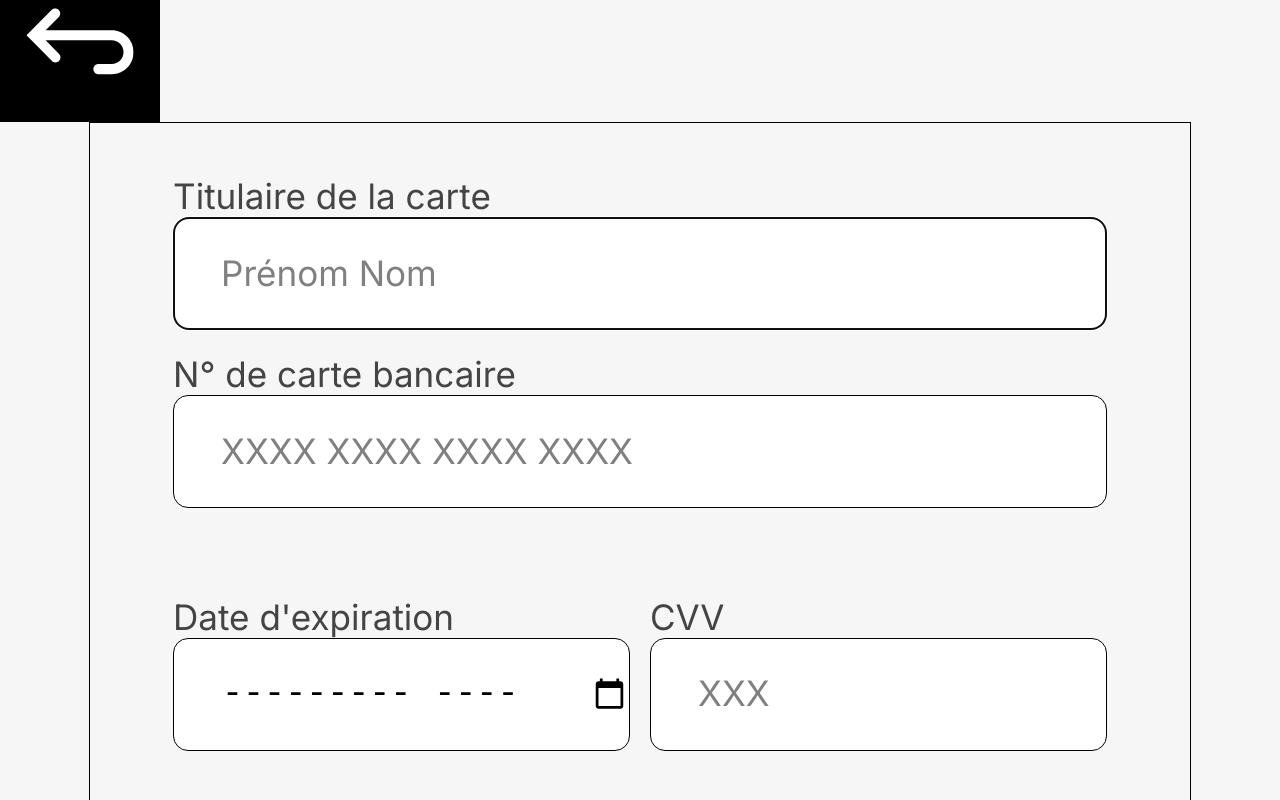
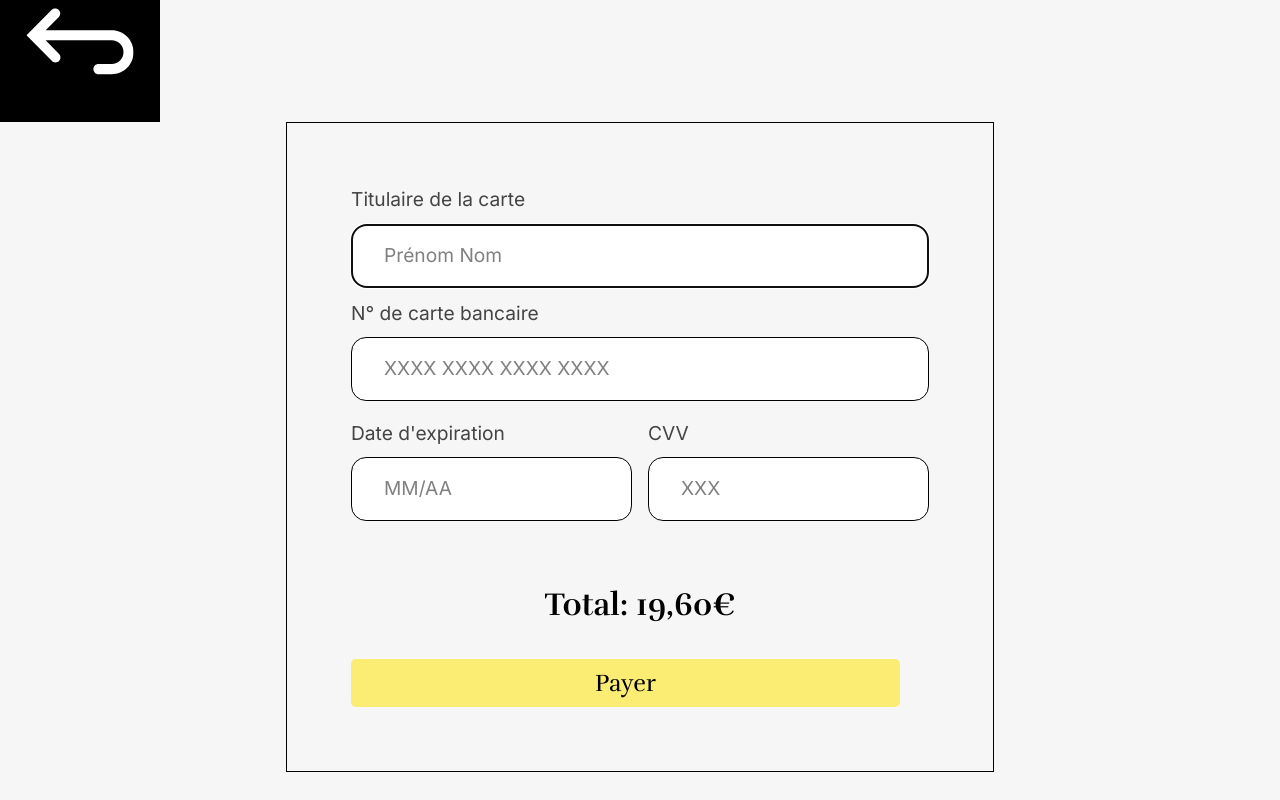
Before and after one commit to Morgane-Compa/house-of-tea, a React (Create React App) app: page /payment in a window 1280 px wide. Shown: the part 1240-2040 px from the top of the page. Built offline with nearby package versions, Linux system fonts and the light colour scheme.

Commit message:
feature: payment form

```diff
--- a/package.json
+++ b/package.json
@@ -13,6 +13,7 @@
     "@types/uuid": "^9.0.2",
     "react": "^18.2.0",
     "react-dom": "^18.2.0",
+    "react-hook-form": "^7.45.4",
     "react-router-dom": "^6.14.2",
     "react-scripts": "5.0.1",
     "typescript": "^4.9.5",
--- a/src/components/CallToActionButton/CallToActionButton.module.scss
+++ b/src/components/CallToActionButton/CallToActionButton.module.scss
@@ -1,14 +1,13 @@
 .submit {
     width: 95%;
-    // width: 69.625rem;
-    height: 7.0625rem;
+    height: 3rem;
     text-align: center;
     cursor: pointer;
     border: none;
     background-color: var(--yellow);
     border-radius: 5px;
     font-family: var(--font-text);
-    font-size: 3.125rem;
+    font-size: 1.5rem;
     color: var(--black);
 }
 
--- a/src/components/CallToActionButton/CallToActionButton.tsx
+++ b/src/components/CallToActionButton/CallToActionButton.tsx
@@ -2,13 +2,14 @@ import style from './CallToActionButton.module.scss';
 
 interface CallToActionButtonProps {
     title: string;
+    buttonType: "submit" | "button" | "reset" | undefined;
     callback: () => void; // pas besoin puisque submit
 }
 
 const CallToActionButton = (props: CallToActionButtonProps) => {
 
-    const {title, callback} = props;
-    return <button type="submit" onClick={() => {callback()}} className={style.submit}>{title}</button>
+    const {title, callback, buttonType} = props;
+    return <button type={buttonType} onClick={() => {callback()}} className={style.submit}>{title}</button>
 }
 
 export default CallToActionButton;
--- a/src/components/Header/Header.tsx
+++ b/src/components/Header/Header.tsx
@@ -1,3 +1,4 @@
+import { Link } from "react-router-dom";
 import style from "./Header.module.scss";
 
 const Header = () => {
@@ -13,9 +14,9 @@ const Header = () => {
             alt="Cart"
             className={style.cart}
           />
-        <a href="/" className={style.redo}>
+        <Link to="/cart" className={style.redo}>
           Recommencer la commande
-        </a>
+        </Link>
       </div>
     </header>
   );
--- a/src/components/PaymentForm/PaymentForm.module.scss
+++ b/src/components/PaymentForm/PaymentForm.module.scss
@@ -1,14 +1,14 @@
 .form {
   display: flex;
   flex-direction: column;
-    max-width: 75rem;
+//   width: 40rem;
   border: 1px solid var(--black);
+  padding: 4rem;
+  gap: 1.2rem;
 
-    .container {
-        padding: 3.25rem 5.19rem 4.06rem 5.19rem;
-        display: flex;
-        flex-direction: column;
-        width: 100%;
+  .form-error {
+    color: red;
+  }
 
   .flexRow {
     display: flex;
@@ -16,58 +16,52 @@
     flex-wrap: wrap;
     justify-content: space-between;
     margin-bottom: 2.75rem;
-            gap: 1.25rem;
-            min-width: 18.81rem;
-            margin-top: 4.06rem;
+    gap: 1rem;
   }
 
   .flexColumn {
     display: flex;
     flex-direction: column;
+    gap: .8rem;
   }
 
   .label {
     font-family: var(--font-inter);
     color: var(--label-grey);
-            font-size: 2.19rem;
+    font-size: 1.2rem;
     font-weight: 400;
   }
 
   input {
     border-radius: 0.94rem;
-            padding-left: 2.94rem;
-            font-size: 2.19rem;
+    padding-left: 2rem;
+    font-size: 1.2rem;
     border: 1px solid var(--black);
   }
 
   input::placeholder {
     font-family: var(--font-inter);
-            font-size: 2.19rem;
+    font-size: 1.2rem;
     color: var(--placeholder-grey);
   }
 
   input[type="text"] {
-            width: 100%;
-            height: 7.06rem;
-            margin-bottom: 1.44rem;
+    height: 4rem;
   }
 
-        input[type="month"] {
-            width: 28.56rem;
-            height: 7.06rem;
+  input[id="expirationDate"] {
+    height: 4rem;
   }
 
-        input[type="password"] {
-            width: 28.56rem;
-            height: 7.06rem;
+  input[id="cvv"] {
+    height: 4rem;
   }
 
   .total {
     text-align: center;
     font-family: var(--font-text);
-            font-size: 4.38rem;
+    font-size: 2rem;
     font-weight: bold;
-            margin-bottom: 4.06rem;
+    margin-bottom: 1rem;
   }
 }
-}
--- a/src/components/PaymentForm/PaymentForm.tsx
+++ b/src/components/PaymentForm/PaymentForm.tsx
@@ -1,58 +1,125 @@
 import CallToActionButton from "components/CallToActionButton/CallToActionButton";
 import style from "./PaymentForm.module.scss";
+import { useForm } from "react-hook-form";
+import { useNavigate } from "react-router-dom";
 
+interface FormValue {
+  ownerName: string;
+  cardNumber: string;
+  expirationDate: string;
+  cvv: string;
+}
 const PaymentForm = () => {
+  const {
+    register,
+    handleSubmit,
+    watch,
+    formState: { errors },
+  } = useForm<FormValue>();
 
-  const submit = () => {
-    // Méthode de soumission du formulaire
-    console.log("submit");
+  const submitForm = (data: any) => {
+    console.log(data);
+    navigate("/recap");
   };
+  const navigate = useNavigate();
 
   return (
-    <form className={style.form}>
-      <div className={style.container}>
+    <form className={style.form} onSubmit={handleSubmit(submitForm)}>
+      <div className={style.flexColumn}>
         <label className={style.label}>Titulaire de la carte</label>
         <input
           type="text"
           id="ownerName"
-          name="ownerName"
           placeholder="Prénom Nom"
-          required
           autoFocus
+          {...register("ownerName", { required: "Ce champ est requis" })}
         />
+        {errors.ownerName && (
+          <span className={style["form-error"]}>
+            {errors.ownerName.message}
+          </span>
+        )}
         <label className={style.label}>N° de carte bancaire</label>
         <input
           type="text"
-          id="cardNumbers"
-          name="cardsNumber"
+          id="cardNumber"
           placeholder="XXXX XXXX XXXX XXXX"
-          required
+          {...register("cardNumber", {
+            required: "Ce champ est requis",
+            pattern: {
+              value: /[0-9](16)/,
+              message: "Ce champ n'accepte que des valeurs numériques",
+            },
+            maxLength: {
+              value: 16,
+              message: "Ce champ doit contenir 16 caractères numériques",
+            },
+            minLength: {
+              value: 16,
+              message: "Ce champ doit contenir 16 caractères numériques",
+            },
+          })}
         />
+        {errors.cardNumber && (
+          <span className={style["form-error"]}>
+            {errors.cardNumber.message}
+          </span>
+        )}
+      </div>
       <div className={style.flexRow}>
         <div className={style.flexColumn}>
           <label className={style.label}>Date d'expiration</label>
           <input
-              type="month"
-              id="validityDate"
-              name="validityDate"
+            type="text"
+            id="expirationDate"
             placeholder="MM/AA"
-              required
+            {...register("expirationDate", {
+              required: "Ce champ est requis",
+              pattern: {
+                value: /^(0[1-9]|1[0-2])\/?2[3-9]$/,
+                message: "La date doit être au format MM/AA",
+              },
+            })}
           />
+          {errors.expirationDate && (
+            <span className={style["form-error"]}>
+              {errors.expirationDate.message}
+            </span>
+          )}
         </div>
         <div className={style.flexColumn}>
           <label className={style.label}>CVV</label>
           <input
-              type="password"
-              id="digits"
-              name="digits"
+            type="text"
+            id="cvv"
             placeholder="XXX"
-              required
+            {...register("cvv", {
+              required: "Ce champ est requis",
+              pattern: {
+                value: /[0-9]+/,
+                message: "Ce champ doit contenir 3 caractères numériques",
+              },
+              maxLength: {
+                value: 3,
+                message: "Ce champ doit contenir 3 caractères numériques",
+              },
+              minLength: {
+                value: 3,
+                message: "Ce champ doit contenir 3 caractères numériques",
+              },
+            })}
           />
+          {errors.cvv && (
+            <span className={style["form-error"]}>{errors.cvv.message}</span>
+          )}
         </div>
       </div>
       <span className={style.total}>Total: 19,60€</span>
-        {/* <CallToActionButton title="Payer" /> */}
-      </div>
+      <CallToActionButton
+        buttonType="submit"
+        title="Payer"
+        callback={() => {}}
+      />
     </form>
   );
 };
--- a/src/pages/ProductDetailsPage/ProductDetailsPage.tsx
+++ b/src/pages/ProductDetailsPage/ProductDetailsPage.tsx
@@ -51,9 +51,9 @@ const ProductDetailsPage: React.FC = (extraPrice) => {
   // Je vais chercher quel idProduit correspond à l'id de l'url
   const product = PRODUCTS.find(product => product.id === parsedId);
   if (productId) {
-    console.log("Le produit sélectionné à l'id ", productId)
+    // console.log("Le produit sélectionné à l'id ", productId)
   } else {
-    console.log("pas de produit correspondant");
+    // console.log("pas de produit correspondant");
   }
   // *** SIZE ***
   // const [size, setSize] = useState<number>();
@@ -61,19 +61,19 @@ const ProductDetailsPage: React.FC = (extraPrice) => {
   const handleCallBackSize = (data: number) => {
     // setSize(data);
     size = data;
-    console.log("Le prix de la size sélectionnée est de", size, "€");
+    // console.log("Le prix de la size sélectionnée est de", size, "€");
   }
   // *** TEMPERATURE ***
   let temp: String;
   const handleCallBackTemp = (data: String) => {
     temp = data;
-    console.log("La température de la boisson sélectionnée est", temp);
+    // console.log("La température de la boisson sélectionnée est", temp);
   }
   // *** INTENSITY ***
   let intensity: String;
   const handleCallBackIntensity = (data: String) => {
     intensity = data;
-    console.log("L'intensité de la boisson sélectionnée est", intensity);
+    // console.log("L'intensité de la boisson sélectionnée est", intensity);
   }
   // *** EXTRALIST ***
 
@@ -117,7 +117,7 @@ const ProductDetailsPage: React.FC = (extraPrice) => {
               <QuantityPicker increment={increment} decrement={decrement} totalPicker={total} />
             </div>
           </div>
-          <CallToActionButton title={"Ajouter au panier"} callback={() => { addToCart(testProduct, testQuantity) }} />
+          <CallToActionButton buttonType="button" title={"Ajouter au panier"} callback={() => { addToCart(testProduct, testQuantity) }} />
         </form >
         :
         // Faire une redirection à la 404 ou plutôt en amont dans la page products au moment du click sur le produit
```
Also changed, not shown: 1 other file (tests, documents, lock files or other folders). Lines whose indentation alone changed are shown as unchanged.
